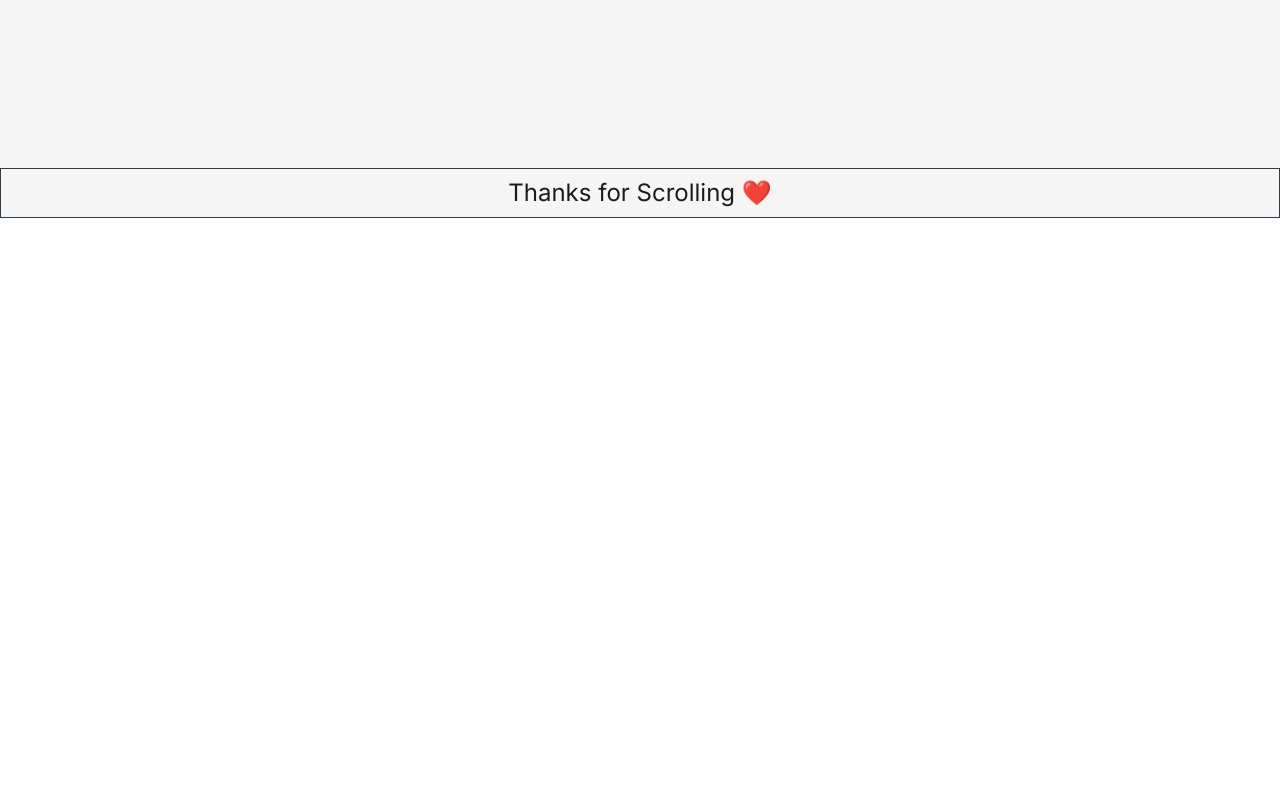
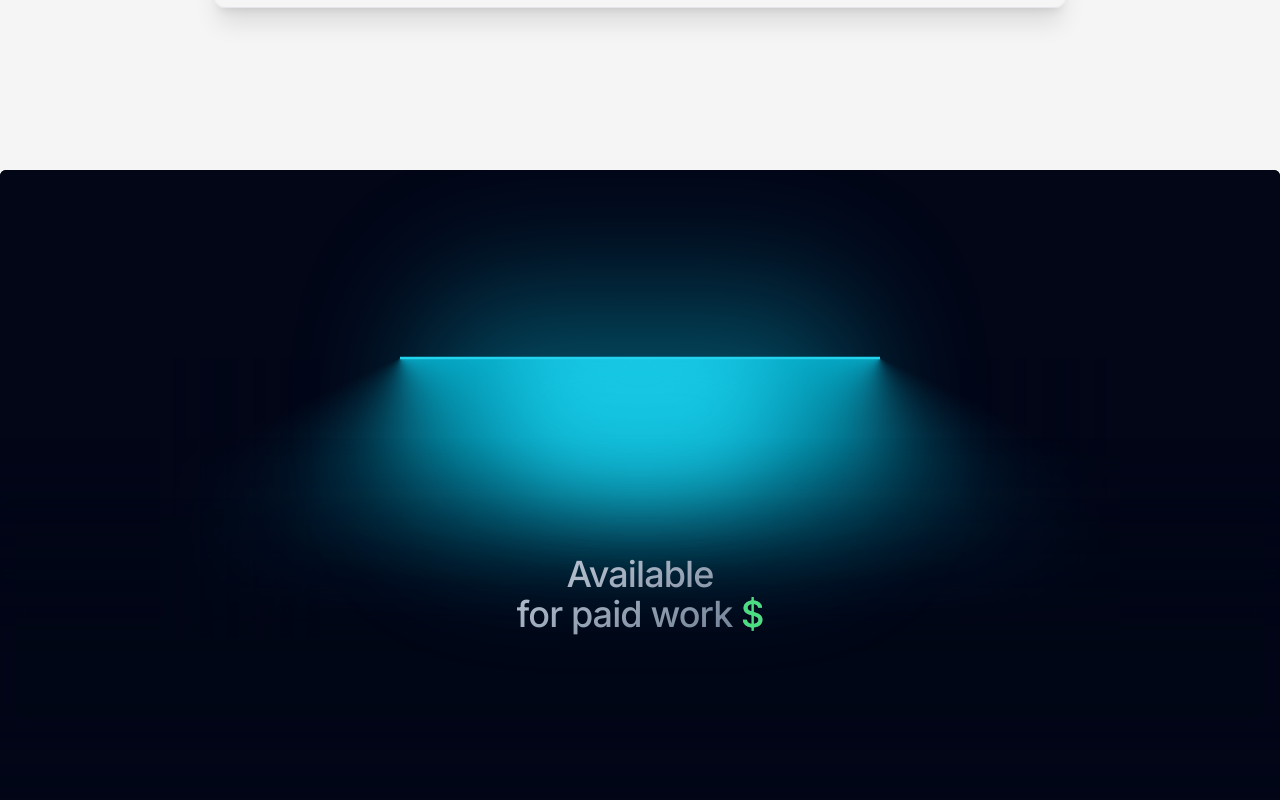
Before and after one commit to Bishal-Saud/portfolio2.0, a Next.js app: page / in a window 1280 px wide. Shown: the part 780-1580 px from the top of the page. Before the commit the page ends 998 px from the top, so only its background shows below. Built offline with nearby package versions, Linux system fonts and the light colour scheme.

Commit message:
modifying website design

```diff
--- a/next.config.mjs
+++ b/next.config.mjs
@@ -6,7 +6,7 @@
   },
   reactStrictMode: true,
   images: {
-    domains: ["res.cloudinary.com"],
+    domains: ["res.cloudinary.com", "aceternity.com"],
   },
 };
 
--- a/src/Components/Footer.js
+++ b/src/Components/Footer.js
@@ -1,7 +1,7 @@
 "use client";
 export default function Footer() {
   return (
-    <footer className="border p-2  flex items-center justify-center border-[#35374B] h-full dark:text-light text-dark">
+    <footer className="border p-2  flex items-center justify-center shadow-dark shadow-2xl h-full mt-10 dark:text-light text-dark bg-light dark:bg-dark">
       <span className="text-2xl">Thanks for Scrolling ❤️</span>
     </footer>
   );
--- a/src/Components/Navbar.js
+++ b/src/Components/Navbar.js
@@ -83,7 +83,7 @@
   };
   return (
     <header
-      className="relative  flex 2xl:justify-between xl:justify-between px-5 items-center text-dark dark:text-light
+      className="relative lg:border-none lg:shadow-none  border-b-2 shadow-[#9999] shadow-sm flex justify-between xl:justify-between px-5 items-center text-dark dark:text-light
      "
     >
       <button
--- /dev/null
+++ b/src/Components/ui/lamp.js
@@ -0,0 +1,99 @@
+"use client";
+import React from "react";
+import { motion } from "framer-motion";
+import { cn } from "@/untill/cn";
+
+export function LampDemo() {
+  return (
+    <LampContainer>
+      <motion.h1
+        initial={{ opacity: 0.5, y: 100 }}
+        whileInView={{ opacity: 1, y: 0 }}
+        transition={{
+          delay: 0.3,
+          duration: 0.8,
+          ease: "easeInOut",
+        }}
+        className="mt-8 bg-gradient-to-br from-slate-300 to-slate-500 py-4 bg-clip-text text-center text-4xl font-medium tracking-tight text-transparent md:text-7xl"
+      >
+        Available <br />
+        for paid work <span className="text-green-400">$</span>
+      </motion.h1>
+    </LampContainer>
+  );
+}
+
+export const LampContainer = ({ children, className }) => {
+  return (
+    <div
+      className={cn(
+        "relative flex min-h-screen flex-col items-center justify-center overflow-hidden bg-slate-950  w-full rounded-md z-0",
+        className
+      )}
+    >
+      <div className="relative flex w-full flex-1 scale-y-125 items-center justify-center isolate z-0 ">
+        <motion.div
+          initial={{ opacity: 0.5, width: "15rem" }}
+          whileInView={{ opacity: 1, width: "30rem" }}
+          transition={{
+            delay: 0.3,
+            duration: 0.8,
+            ease: "easeInOut",
+          }}
+          style={{
+            backgroundImage: `conic-gradient(var(--conic-position), var(--tw-gradient-stops))`,
+          }}
+          className="absolute inset-auto right-1/2 h-56 overflow-visible w-[30rem] bg-gradient-conic from-cyan-500 via-transparent to-transparent text-white [--conic-position:from_70deg_at_center_top]"
+        >
+          <div className="absolute  w-[100%] left-0 bg-slate-950 h-40 bottom-0 z-20 [mask-image:linear-gradient(to_top,white,transparent)]" />
+          <div className="absolute  w-40 h-[100%] left-0 bg-slate-950  bottom-0 z-20 [mask-image:linear-gradient(to_right,white,transparent)]" />
+        </motion.div>
+        <motion.div
+          initial={{ opacity: 0.5, width: "15rem" }}
+          whileInView={{ opacity: 1, width: "30rem" }}
+          transition={{
+            delay: 0.3,
+            duration: 0.8,
+            ease: "easeInOut",
+          }}
+          style={{
+            backgroundImage: `conic-gradient(var(--conic-position), var(--tw-gradient-stops))`,
+          }}
+          className="absolute inset-auto left-1/2 h-56 w-[30rem] bg-gradient-conic from-transparent via-transparent to-cyan-500 text-white [--conic-position:from_290deg_at_center_top]"
+        >
+          <div className="absolute  w-40 h-[100%] right-0 bg-slate-950  bottom-0 z-20 [mask-image:linear-gradient(to_left,white,transparent)]" />
+          <div className="absolute  w-[100%] right-0 bg-slate-950 h-40 bottom-0 z-20 [mask-image:linear-gradient(to_top,white,transparent)]" />
+        </motion.div>
+        <div className="absolute top-1/2 h-48 w-full translate-y-12 scale-x-150 bg-slate-950 blur-2xl"></div>
+        <div className="absolute top-1/2 z-50 h-48 w-full bg-transparent opacity-10 backdrop-blur-md"></div>
+        <div className="absolute inset-auto z-50 h-36 w-[28rem] -translate-y-1/2 rounded-full bg-cyan-500 opacity-50 blur-3xl"></div>
+        <motion.div
+          initial={{ width: "8rem" }}
+          whileInView={{ width: "16rem" }}
+          transition={{
+            delay: 0.3,
+            duration: 0.8,
+            ease: "easeInOut",
+          }}
+          className="absolute inset-auto z-30 h-36 w-64 -translate-y-[6rem] rounded-full bg-cyan-400 blur-2xl"
+        ></motion.div>
+        <motion.div
+          initial={{ width: "15rem" }}
+          whileInView={{ width: "30rem" }}
+          transition={{
+            delay: 0.3,
+            duration: 0.8,
+            ease: "easeInOut",
+          }}
+          className="absolute inset-auto z-50 h-0.5 w-[30rem] -translate-y-[7rem] bg-cyan-400 "
+        ></motion.div>
+
+        <div className="absolute inset-auto z-40 h-44 w-full -translate-y-[12.5rem] bg-slate-950 "></div>
+      </div>
+
+      <div className="relative z-50 flex -translate-y-80 flex-col items-center px-5">
+        {children}
+      </div>
+    </div>
+  );
+};
--- a/src/app/articles/page.js
+++ b/src/app/articles/page.js
@@ -125,7 +125,7 @@
               title={article.title}
               description={article.description}
               icon={article?.image?.secure_url}
-              className={i === 3 || i === 6 ? "2xl:col-span-2" : ""}
+              className={i === 3 || i === 6 ? "xl:col-span-2" : ""}
             />
           ))}
         </BentoGrid>
--- a/src/app/layout.js
+++ b/src/app/layout.js
@@ -7,8 +7,8 @@
 const inter = Inter({ subsets: ["latin"] });
 
 export const metadata = {
-  title: "Create Next App",
-  description: "Generated by create next app",
+  title: "Bishal Saud",
+  description: "Personal Portfolio Showcase !",
 };
 
 export default function RootLayout({ children, className = "" }) {
--- a/src/app/page.js
+++ b/src/app/page.js
@@ -5,6 +5,7 @@
 import { TypewriterEffectSmooth } from "../Components/ui/typewriter-effect";
 import AnimatedText from "../Components/AnimatedText";
 import HomeContainer from "../Components/homecontainer";
+import { LampDemo } from "@/Components/ui/lamp";
 
 export default function Home() {
   const words = [
@@ -25,7 +26,7 @@
         <title>Bishal Saud \ Home Page</title>
         <meta name="home" content="Bishal saud Home page" />
       </Head>
-      <main className=" flex min-h-screen flex-col items-center justify-between my-10  text-dark dark:text-light">
+      <main className="flex min-h-screen flex-col items-center justify-center my-10 lg:mb-5 text-dark dark:text-light">
         <div className="flex  border 2xl:gap-5 xl:gap-2 rounded-xl 2xl:p-5 h-1/3 shadow-xl xl:p-1 2xl:w-2/3  xl:w-3/4 md:w-full justify-center items-center 2xl:flex-row xl:flex-row lg:flex-col md:border-none ">
           <div className="bg-gradient-to-r   to-emerald-600 from-sky-400 flex justify-center items-center  2xl:h-full xl:h-2/3 xl:w-2/3 ">
             <HomeContainer />
@@ -45,7 +46,7 @@
             <div className="pt-10 pb-5 flex justify-start items-center gap-4">
               <button
                 className=" flex items-center gap-2 border border-dark transition-all ease-in-out duration-300 bg-dark text-light hover:bg-light hover:text-dark dark:bg-light dark:text-black dark:hover:text-light
-              hover:border-light dark:hover:bg-dark  font-semibold h-12 w-28 px-2 rounded-md py-2"
+              hover:border-light dark:hover:bg-dark  sm:text-sm  font-semibold h-12 w-28 px-2 rounded-md py-2"
               >
                 <Link href="/contact">
                   Contact <span className="">Me</span>
@@ -53,13 +54,13 @@
               </button>
 
               <Link
-                className="font-semibold  transition-all ease-in-out duration-300 hover:underline"
+                className="font-semibold  sm:text-sm transition-all ease-in-out duration-300 hover:underline"
                 href="/projects"
               >
                 Projects
               </Link>
               <Link
-                className="font-semibold  transition-all ease-in-out duration-300 underline"
+                className="font-semibold sm:text-sm  transition-all ease-in-out duration-300 underline"
                 href="/articles"
               >
                 Create Articles
@@ -68,6 +69,7 @@
           </div>
         </div>
       </main>
+      <LampDemo />
     </>
   );
 }
--- a/src/app/uichecker/page.js
+++ b/src/app/uichecker/page.js
@@ -1,7 +1,7 @@
-"use client";
 import React from "react";
+
 function page() {
-  return <div>checking ui</div>;
+  return <div></div>;
 }
 
 export default page;
--- a/src/untill/frontEnd_Url.js
+++ b/src/untill/frontEnd_Url.js
@@ -1,2 +1,2 @@
-export const FRONTEND_URL = "https://bishalsaud.vercel.app/";
-// export const FRONTEND_URL = "http://localhost:3000/";
+// export const FRONTEND_URL = "https://bishalsaud.vercel.app/";
+export const FRONTEND_URL = "http://localhost:3000/";
```
Also changed, not shown: 1 other file (tests, documents, lock files or other folders).
